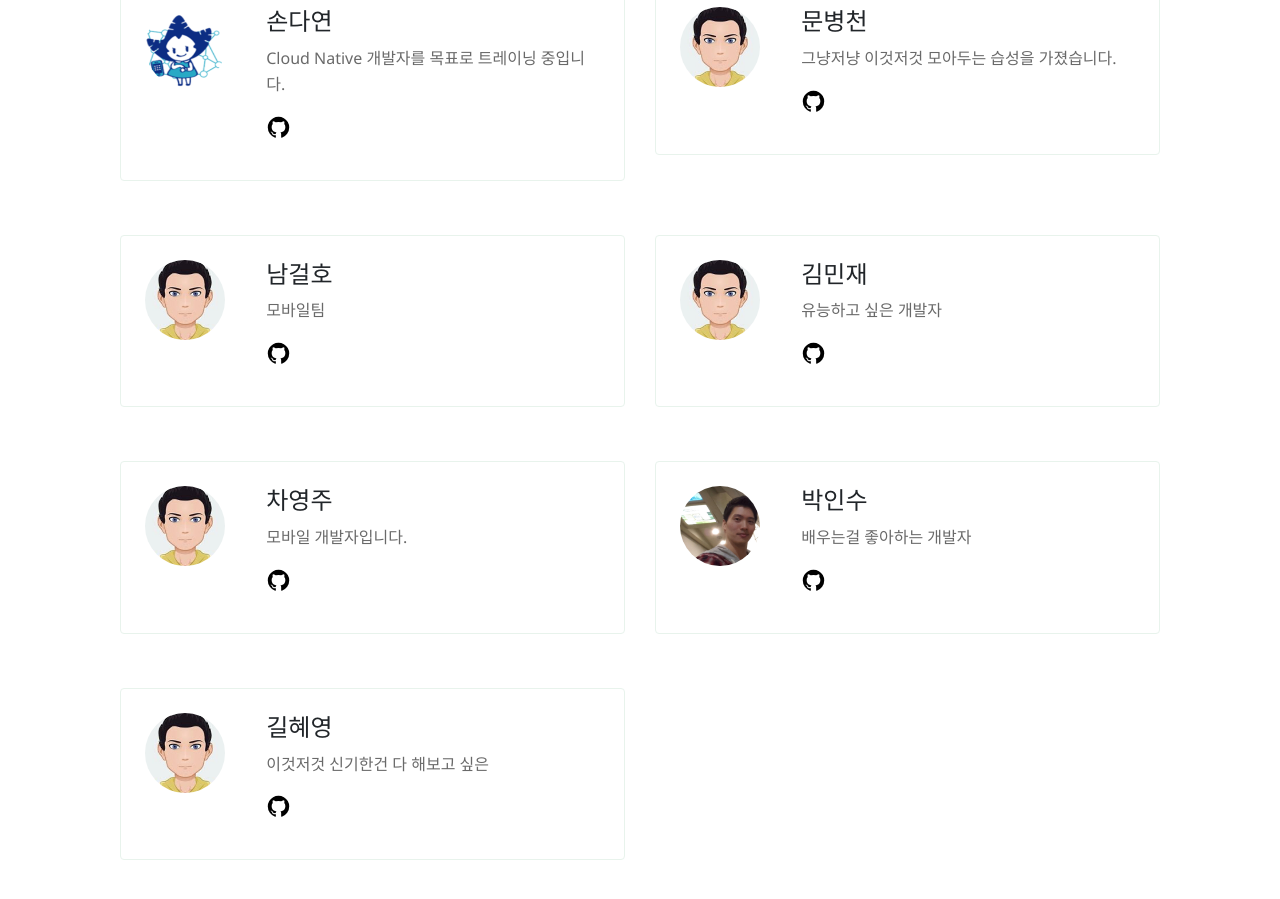
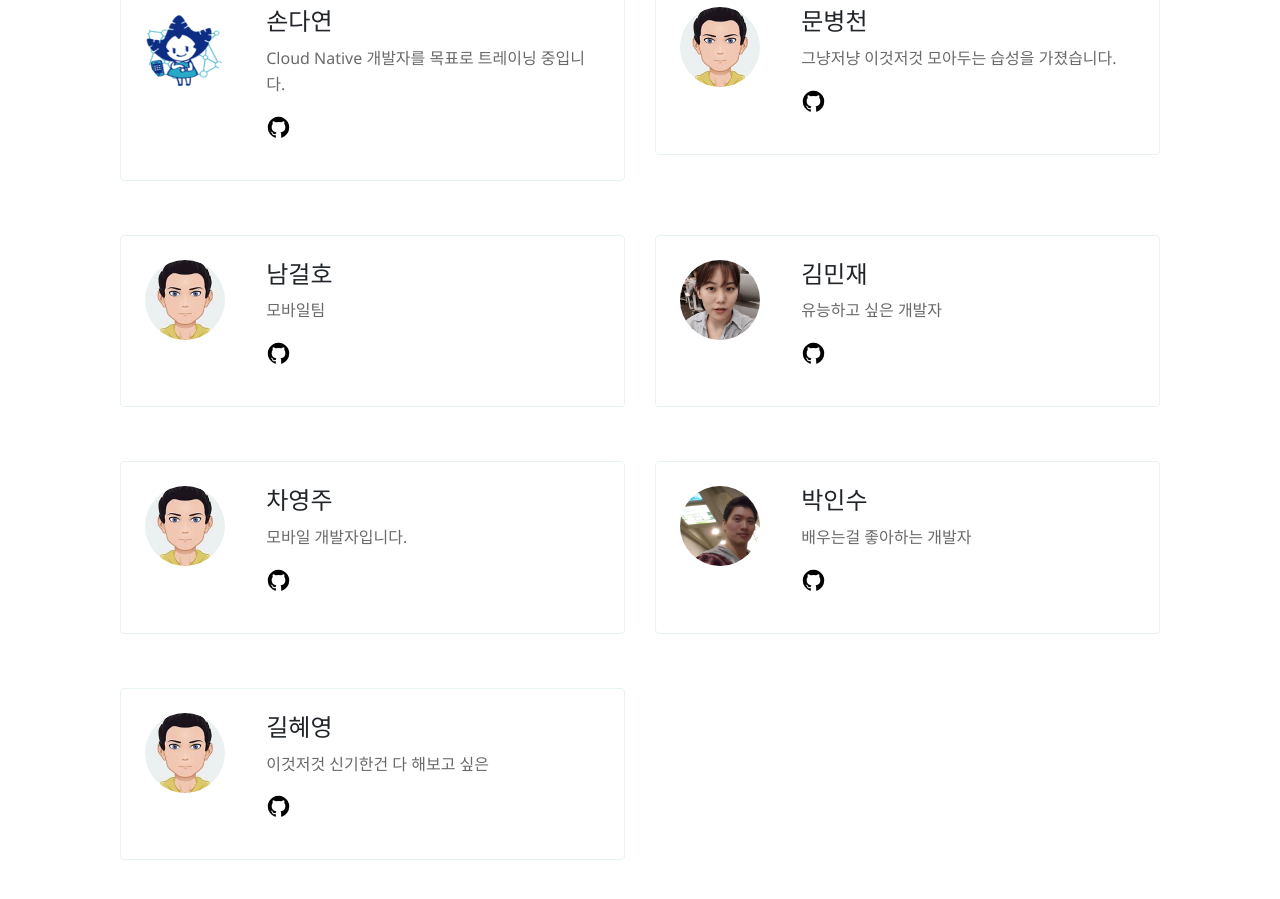
Before and after one commit to MegazoneDSG/megazonedsg.github.io, a Jekyll site: the page built from _pages/authors-list.html, in a window 1280 px wide and 900 px high, scrolled down 492 px. Built offline with Jekyll 4.4.1, drawn with Linux system fonts in a browser that asks for light colours; nearby versions of some CDN libraries.

Commit message:
Update _config.yml

```diff
--- a/_config.yml
+++ b/_config.yml
@@ -60,6 +60,7 @@ authors:
   MinjaeGhim:
     name: 김민재
     bio: 유능하고 싶은 개발자
+    avatar: "/assets/authors/minjae.jpg"
     email: mjaek@mz.co.kr
     github_username: MinjaeGhim
     facebook_username:
```
